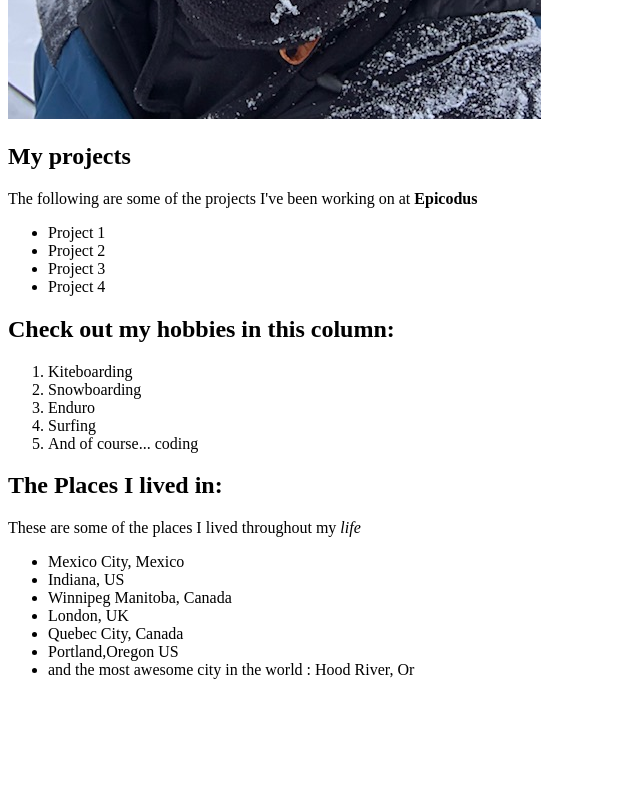
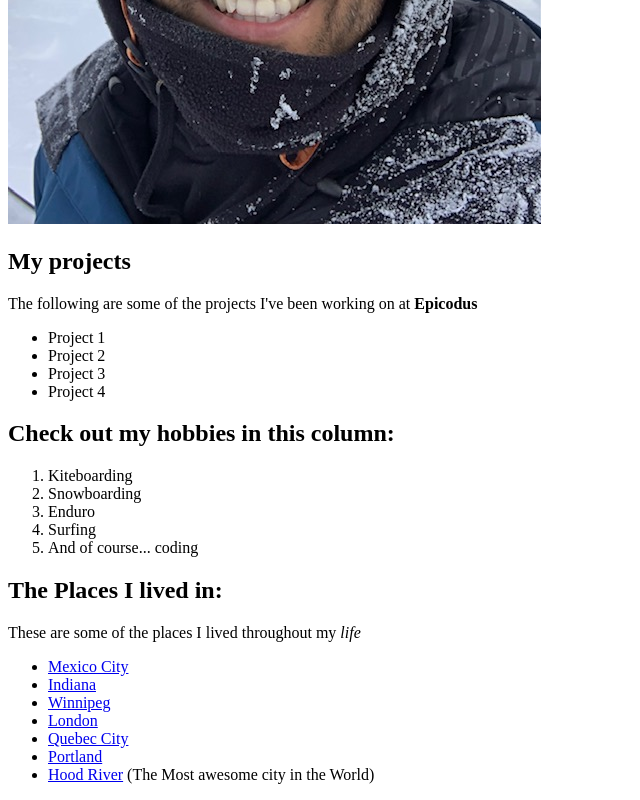
Before and after one commit to Jonliera/Portfolio, a plain HTML site: page index.html in a window 1280 px wide. Shown: the part 669-1469 px from the top of the page, without its empty margins (0-640 px from the left). Before the commit the page ends 1364 px from the top, so only its background shows below. Drawn offline with Linux system fonts and the light colour scheme.

Commit message:
add anchor ref to the places i lived

```diff
--- a/index.html
+++ b/index.html
@@ -6,9 +6,10 @@
   </head>
   <body>
     <div class="container">
-    <h1 clas="heading">About Me</h1>
+    <h1 clas="heading">Jonathan Liera</h1>
     <p>Hi, I'm <em>Jonathan Liera</em> and I am really <strong>happy</strong> that you are here.</p>
-    <p>My background is the following........</p>
+    <h2>About Me</h2>
+    <p>I was born and raised in Mexico City. I have a BA in Marketing. I've always worked in Sales and Marketing for different tech companies. Some of the companies I worked for are Lenovo, Motorola, LG, to name a few. I remeber a few years back when I started looking into coding because it just seemed so interesting. Everyone I asked about it told me it was hard and that I should stick to what I knew. It took me a while to actually to get over everyone's comments and actually give it a try. Forward a few years later I came across Epicodus. And it was then, that I knew I had to follow my dream. </p>
     <img src="img/jon.jpg" alt="A picture of Jonathan">
     <div class="sidebar">
       <h2>My projects</h2>
@@ -33,13 +34,13 @@
     <h2>The Places I lived in:</h2>
       <p>These are some of the places I lived throughout my <em>life</em></p>
       <ul>
-        <li>Mexico City, Mexico</li>
-        <li>Indiana, US</li>
-        <li>Winnipeg Manitoba, Canada</li>
-        <li>London, UK</li>
-        <li>Quebec City, Canada</li>
-        <li>Portland,Oregon US</li>
-        <li>and the most awesome city in the world : Hood River, Or</li>
+        <li><a href="https://www.visitmexico.com/en/mexico-city">Mexico City</a></li>
+        <li><a href="https://www.visitindiana.com">Indiana</a></li>
+        <li><a href="https://www.tourismwinnipeg.com">Winnipeg</a></li>
+        <li><a href="https://www.visitlondon.com">London</a></li>
+        <li><a href="https://www.quebec-cite.com/en">Quebec City</a></li>
+        <li><a href="https://www.travelportland.com/">Portland</a></li>
+        <li><a href="https://visithoodriver.com">Hood River</a> (The Most awesome city in the World)</li>
       </ul>
     </div>
     </div>
```
